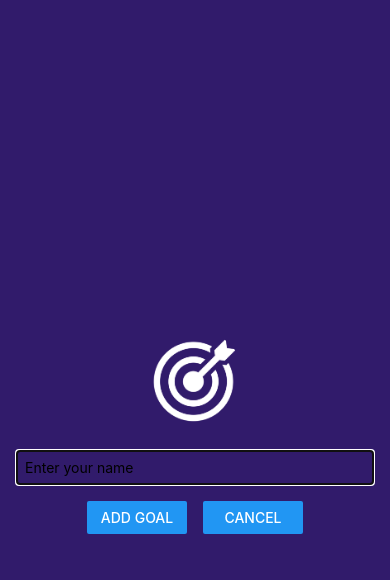
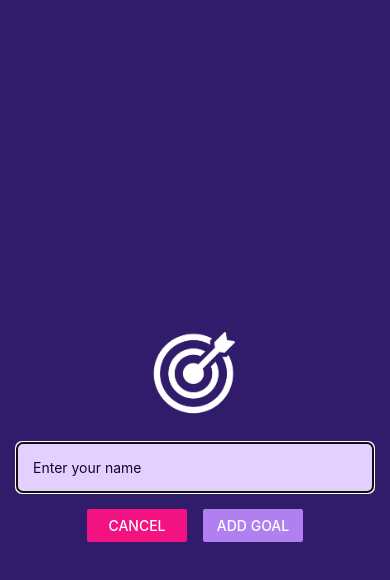
Before and after one commit to VitaliiKalinbet/react-native-training-project, a React Native app: screen / in a window 390 px wide. Both pictures are taken after a click on the button "ADD NEW GOAL". Shown: the top 580 px of the page. Built offline with nearby package versions, Linux system fonts and the light colour scheme.

Commit message:
add background color to the app

```diff
--- a/App.js
+++ b/App.js
@@ -1,5 +1,6 @@
 import { useState } from 'react';
 import { StyleSheet, View, FlatList, Button } from 'react-native';
+import { StatusBar } from 'expo-status-bar';
 
 import GoalItem from './components/GoalItem'
 import GoalInput from './components/GoalInput'
@@ -28,8 +29,10 @@
   }
 
   return (
+    <>
+    <StatusBar style="light" />
     <View style={styles.appContainer}>
-      <Button title="Add New Goal" color="#5e0acc" onPress={startAddGoalHandler} />
+      <Button title="Add New Goal" color="#a065ec" onPress={startAddGoalHandler} />
       <GoalInput visible={modalIsVisible} onAddGoal={addGoalHandler} onCancel={endAddGoalHandler} />
 
       <View style={styles.goalsContainer}>
@@ -45,7 +48,8 @@
           }}
           alwaysBounceVertical={false} />
       </View>
-    </View>
+      </View>
+    </>
   );
 }
 
@@ -54,6 +58,7 @@
     flex: 1,
     paddingTop: 50,
     paddingHorizontal: 16,
+    backgroundColor: '#1e085a',
   },
   inputContainer: {
     flex: 1,
--- a/app.json
+++ b/app.json
@@ -7,10 +7,11 @@
     "icon": "./assets/icon.png",
     "userInterfaceStyle": "light",
     "newArchEnabled": true,
+    "backgroundColor": "#1e085a",
     "splash": {
       "image": "./assets/splash-icon.png",
       "resizeMode": "contain",
-      "backgroundColor": "#ffffff"
+      "backgroundColor": "#1e085a"
     },
     "ios": {
       "supportsTablet": true
--- a/components/GoalInput.js
+++ b/components/GoalInput.js
@@ -25,10 +25,10 @@
         />
         <View style={styles.buttonContainer}>
           <View style={styles.button}>
-            <Button title="Add goal" onPress={addGoalHandler} />
+            <Button title="Cancel" onPress={props.onCancel} color="#f31282" />
           </View>
           <View style={styles.button}>
-            <Button title="Cancel" onPress={props.onCancel} />
+            <Button title="Add goal" onPress={addGoalHandler} color="#b180f0" />
           </View>
         </View>
       </View>
@@ -46,9 +46,12 @@
   },
   textInput: {
     borderWidth: 1,
-    borderColor: '#cccccc',
+    borderColor: '#e4d0ff',
     width: '100%',
-    padding: 8,
+    padding: 16,
+    backgroundColor: '#e4d0ff',
+    color: '#120438',
+    borderRadius: 6,
   },
   buttonContainer: {
     flexDirection: 'row',
```
